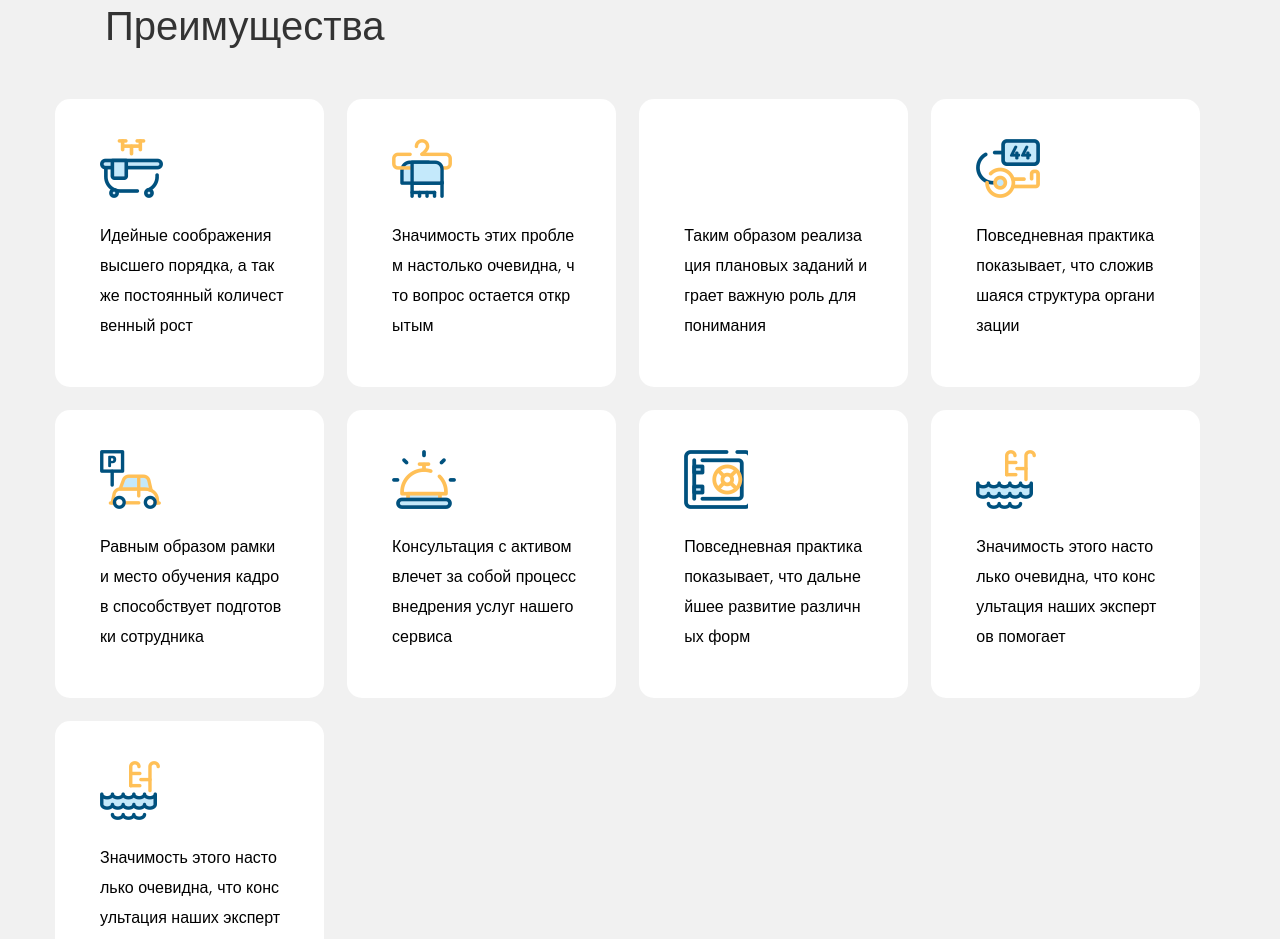
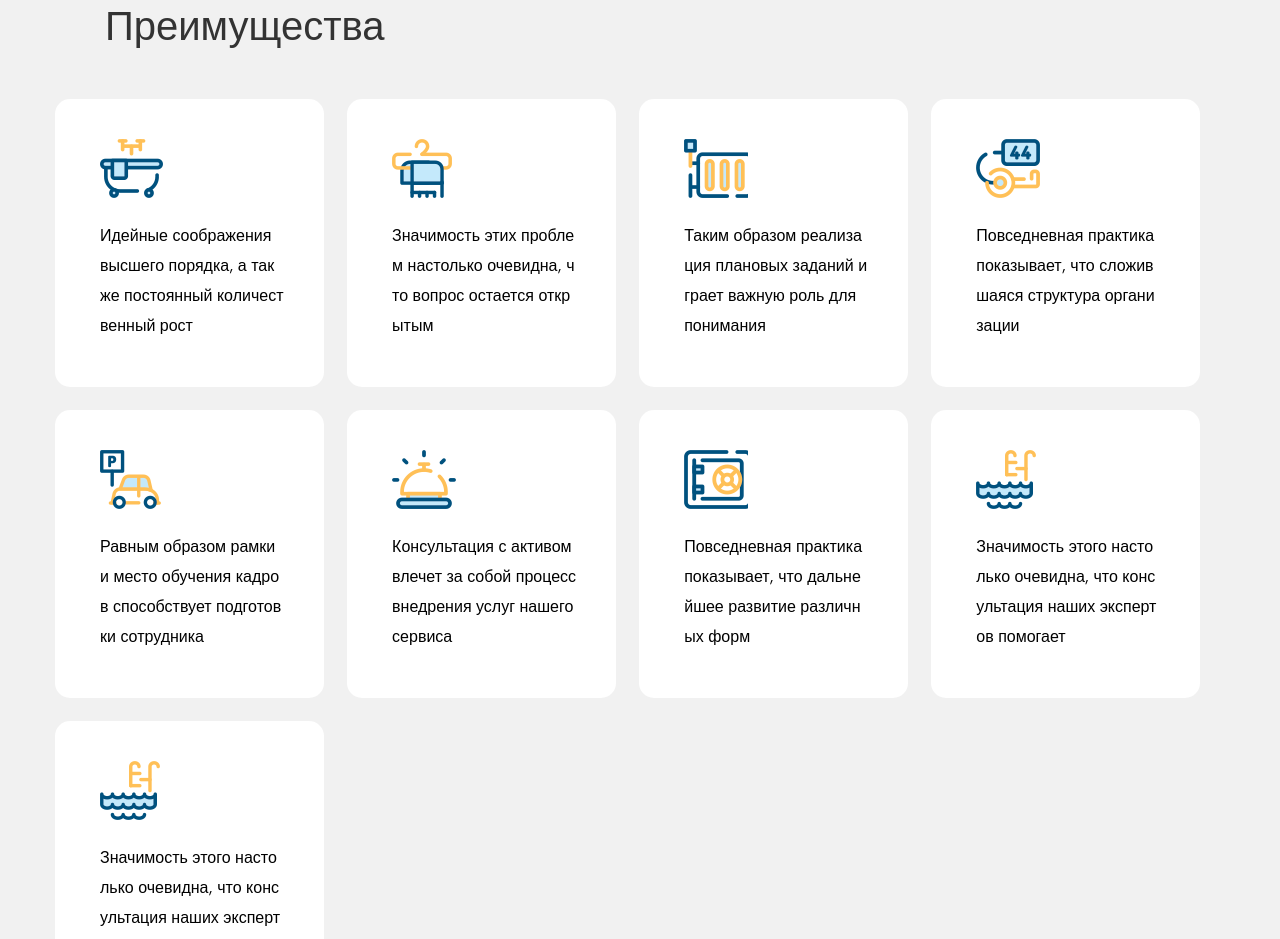
Before and after one commit to ITkach337/maldives.github.io, a plain HTML site: page index.html in a window 1280 px wide. Shown: the part 2122-3061 px from the top of the page. Drawn offline with Linux system fonts and the light colour scheme; files whose address does not match are found by name.

Commit message:
Update style.css

```diff
--- a/css/style.css
+++ b/css/style.css
@@ -395,7 +395,7 @@ html {
 
 .section-benefits-icon-3 {
     justify-content: flex-start;
-    background-image: url('..img/heating.png');
+    background-image: url('../img/heating.png');
     background-repeat: no-repeat;
     width: 64px;
     height: 66px;
```
